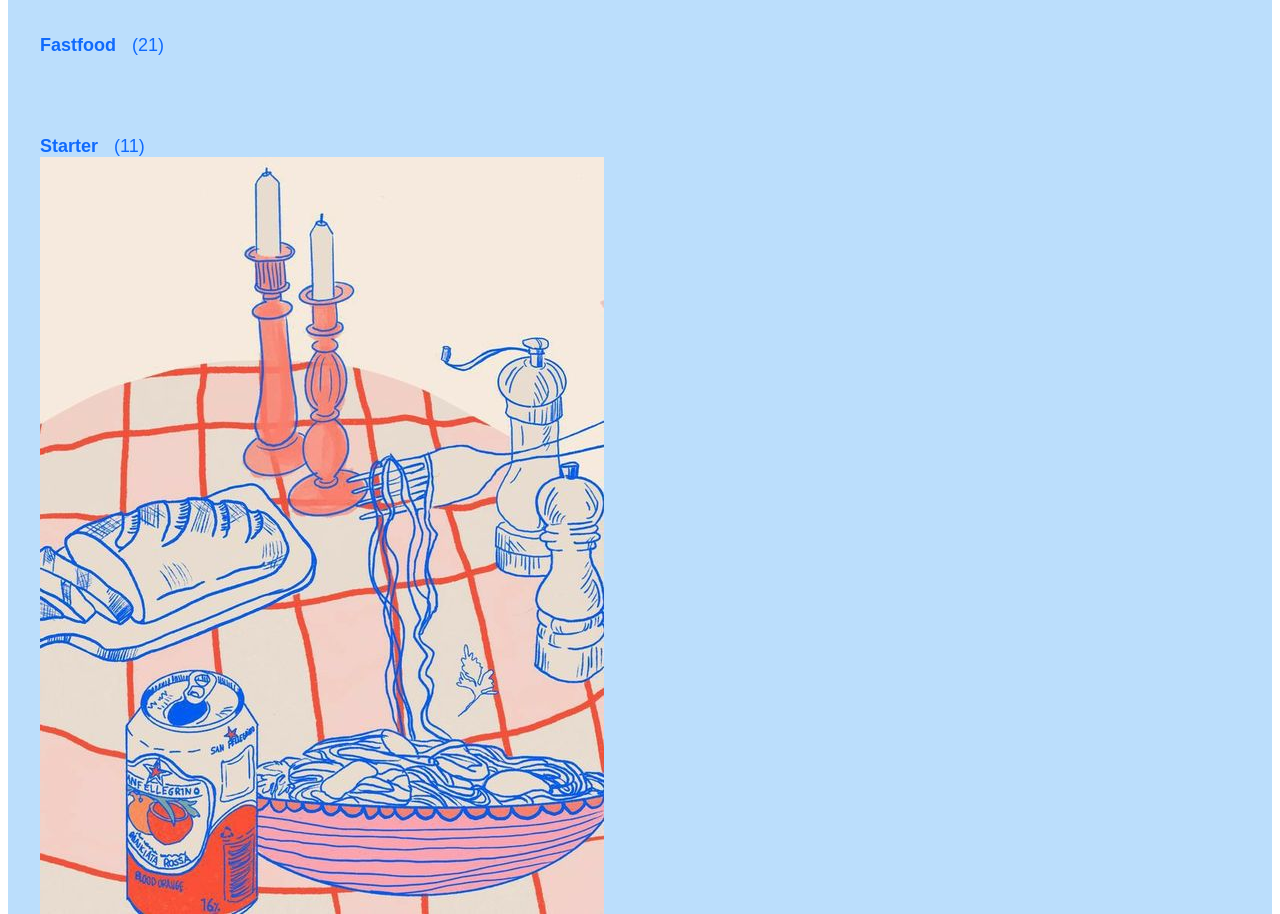
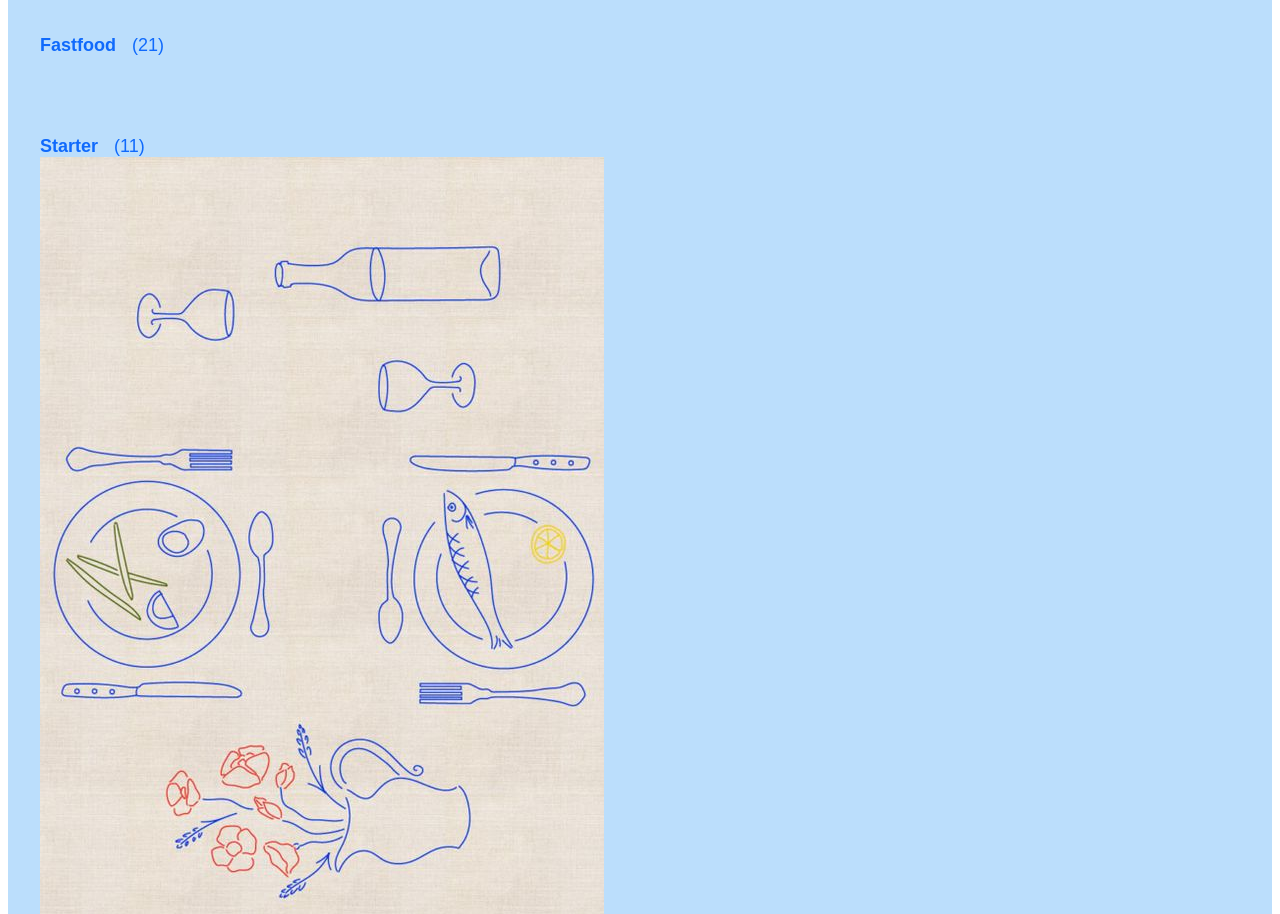
Before and after one commit to aysipixie/WS, an Eleventy site: page index.html in a window 1280 px wide. Shown: the part 2338-3252 px from the top of the page. Built offline with nearby package versions, Linux system fonts and the light colour scheme; Eleventy itself is replaced by a stand-in of ours; files that its build step writes are made by us from their sources; files whose address does not match are found by name.

```diff
--- a/index.html
+++ b/index.html
@@ -42,7 +42,7 @@
                     </div>
                 </div>
                 <div menu_image>
-                    <img src="src/img/662e826ee936b21f437a8e798293b9ee.jpg" alt="">
+                    <img src="_site/src/img/logo.jpg" alt="">
                 </div>
             </div>
 
```
Also changed, not shown: .eleventy.js, src/img/31e4b8f35ae6383b1eac57a23be3324a.jpg (deleted), src/img/662e826ee936b21f437a8e798293b9ee.jpg (deleted), 1 other file.
